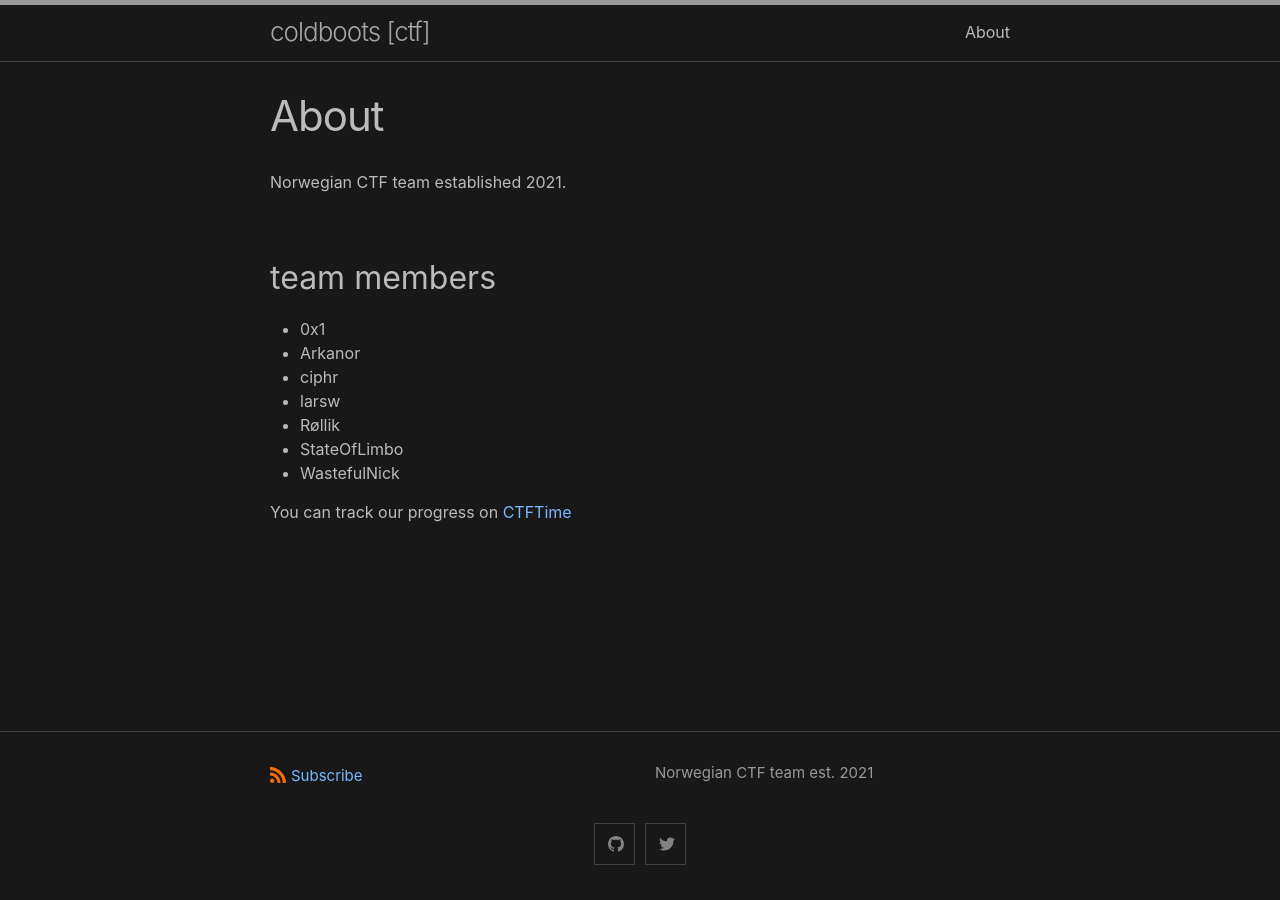
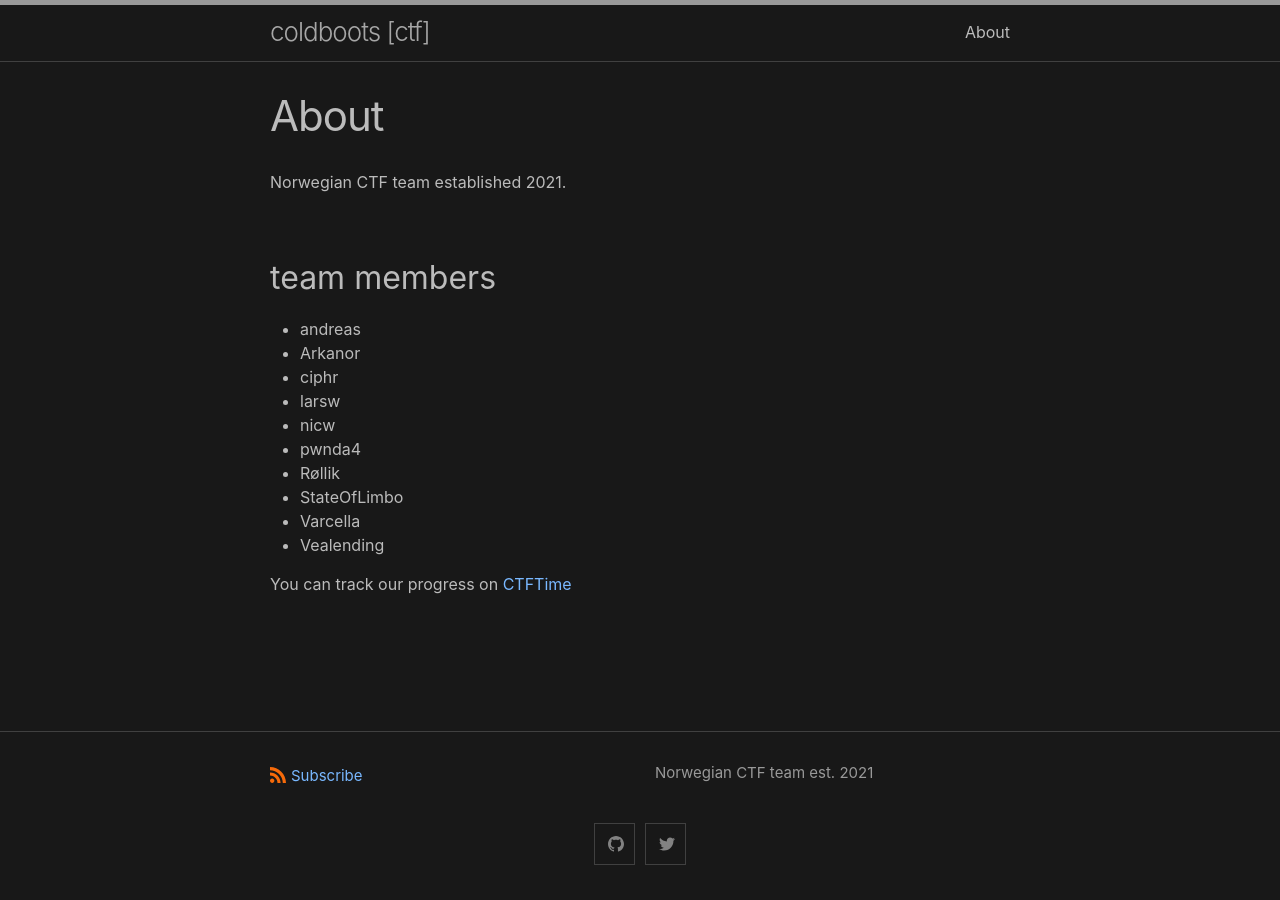
Before and after one commit to coldboots/coldboots.github.io, a Jekyll site: the page built from about.markdown, in a window 1280 px wide. Built offline with Jekyll 4.4.1, drawn with Linux system fonts in a browser that asks for light colours.

Commit message:
Update member list

```diff
--- a/about.markdown
+++ b/about.markdown
@@ -8,12 +8,15 @@ Norwegian CTF team established 2021.
 
 ## team members
 
-* 0x1
+* andreas
 * Arkanor
 * ciphr
 * larsw
+* nicw
+* pwnda4
 * Røllik
 * StateOfLimbo
-* WastefulNick
+* Varcella
+* Vealending
 
 You can track our progress on [CTFTime](https://ctftime.org/team/144114)
```
